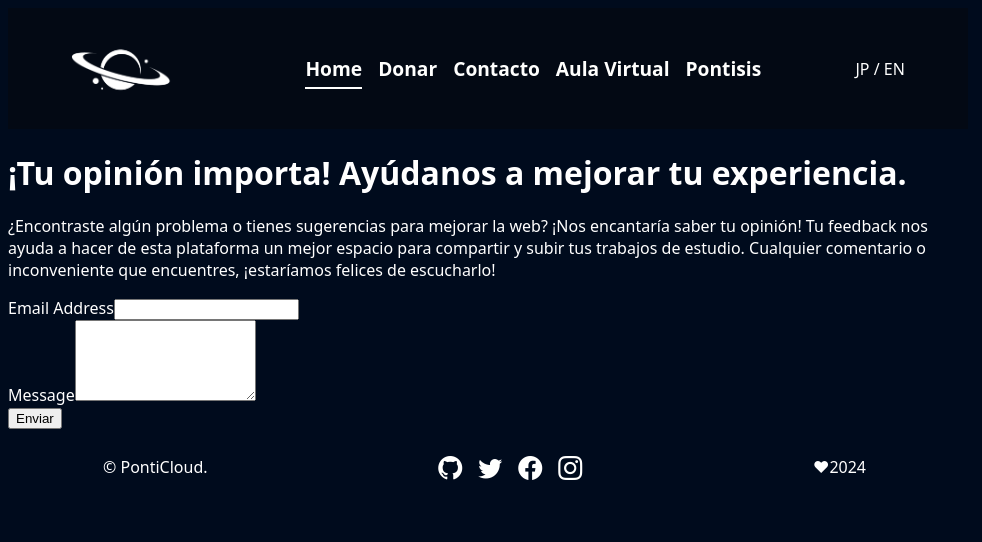
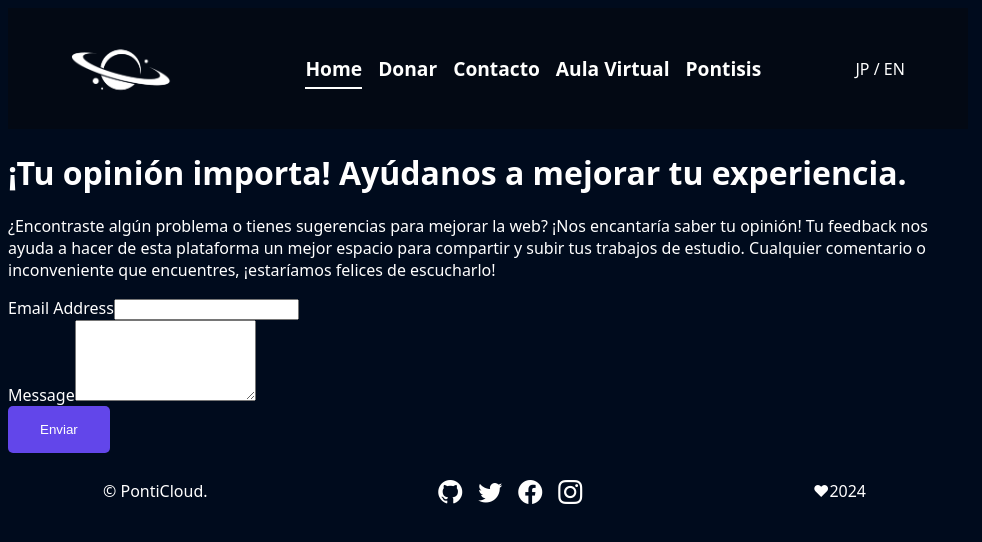
Before and after one commit to DruChill/PontiCloud, a React (Vite) app: page /contact in a window 1280 px wide. Shown: the top 542 px of the page, without its empty margins (0-982 px from the left). Built offline with nearby package versions, Linux system fonts and the light colour scheme; no server answers.

Commit message:
Refactor file upload UI; enhance button styles and improve file selection experience

```diff
--- a/src/App.css
+++ b/src/App.css
@@ -93,7 +93,21 @@ main p {
   cursor: pointer;
 }
 
-.upload button:hover {
+.btn {
+  padding: 1rem 2rem;
+  background: var(--primary);
+  color: var(--color);
+  border: none;
+  border-radius: 5px;
+  cursor: pointer;
+}
+
+
+.btn:hover {
+  background: var(--primary-hover);
+}
+
+button:hover {
   background: var(--primary-hover);
 }
 
--- a/src/App.jsx
+++ b/src/App.jsx
@@ -1,5 +1,5 @@
 import { useEffect, useState } from 'react';
-import { onSnapshot, collection, query, orderBy } from "firebase/firestore";
+import { onSnapshot, collection, query, orderBy, doc, updateDoc, increment, getDoc } from "firebase/firestore";
 import { db, uploadFile } from './firebase';
 import NProgress from 'nprogress';
 import 'nprogress/nprogress.css';
@@ -67,12 +67,36 @@ const App = () => {
         <div className='Container'>
           <h1>PontiCloud</h1>
           <p>Este proyecto está bajo investigación y desarrollo activo. Habrá fallas aquí y allá, pero en general funciona sin problemas. Recuerda solo subir material de trabajo, como archivos Pdf, Word, Excel etc..</p>
+          <form onSubmit={handleSubmit}>
+
             <div className='upload'>
-            <button>SELECIONAR ARCHIVO</button>
-            <button>SUBIR</button>
+            <label htmlFor="fileUpload" className="btn">
+              Selecciona un archivo
+              <input
+                id="fileUpload"
+                type="file"
+                style={{ display: 'none' }}
+                onChange={(e) => {
+                  setFile(e.target.files[0]);
+                  setSelectedFileName(e.target.files[0]?.name);
+                }}
+              />
+            </label>
+
+              <button
+                className={`${!selectedFileName ? 'opacity-50' : ''}`}
+                type="submit"
+                disabled={!selectedFileName} // Deshabilita el botón si no se ha seleccionado un archivo
+              >
+                Subir Archivo <i className="bi bi-cloud-upload"></i>
+              </button>
             </div>
-          <p>Tu archivo aparecerá en la tabla una vez terminado el proceso de carga.</p>
+            <p className='mt-3'>
+              {selectedFileName ? <span>Archivo seleccionado: <span className="text-info">{selectedFileName}</span></span> : 'Tu archivo aparecerá aquí abajo una vez terminado el proceso de carga.'}
+            </p>
+          </form>
         </div>
+
         <div>
           <table>
             <thead>
@@ -107,7 +131,6 @@ const App = () => {
             </tbody>
           </table>
 
-
           <div className="pagination">
             {Array.from({ length: Math.ceil(files.length / rowsPerPage) }, (_, index) => (
               <button key={index + 1} onClick={() => paginate(index + 1)}>
```
Lines whose indentation alone changed are shown as unchanged.
